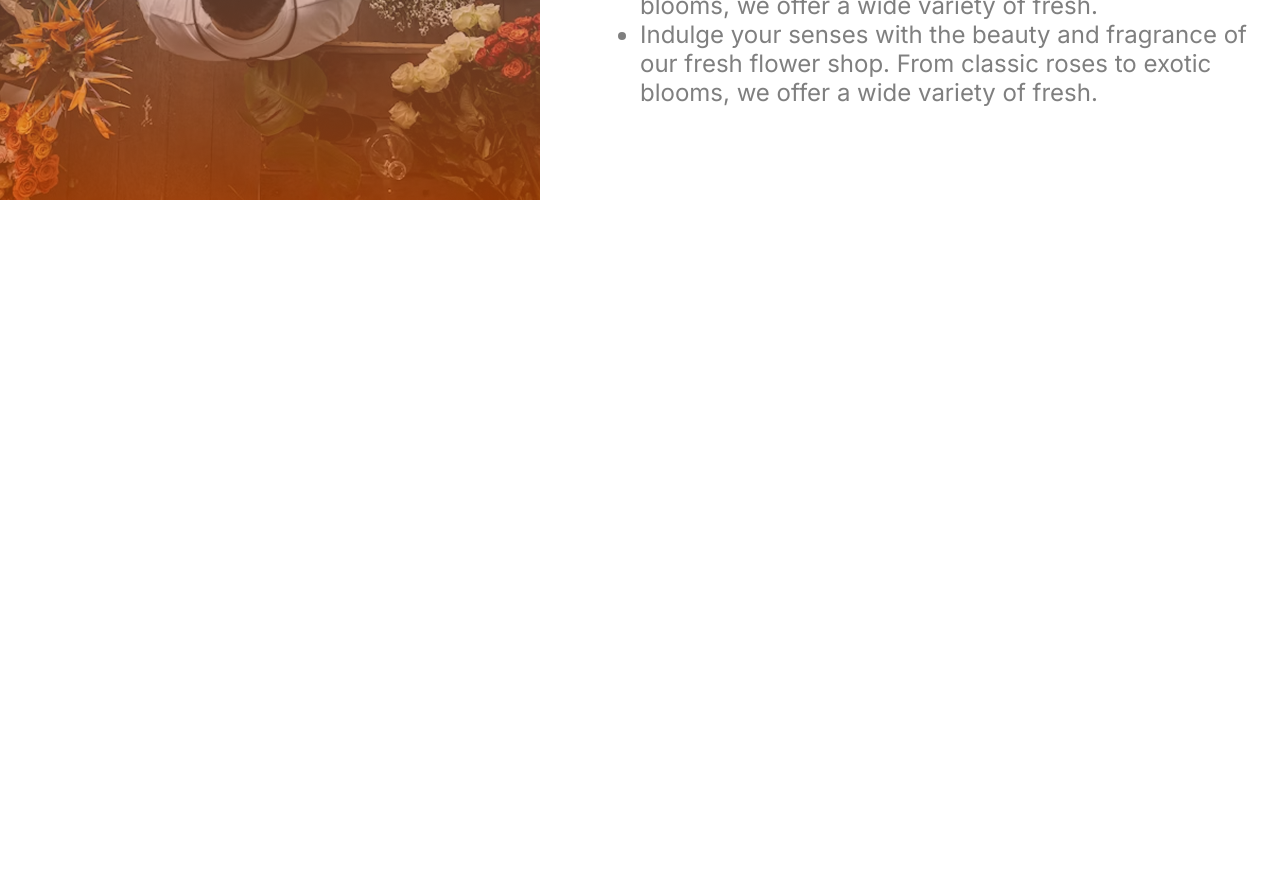
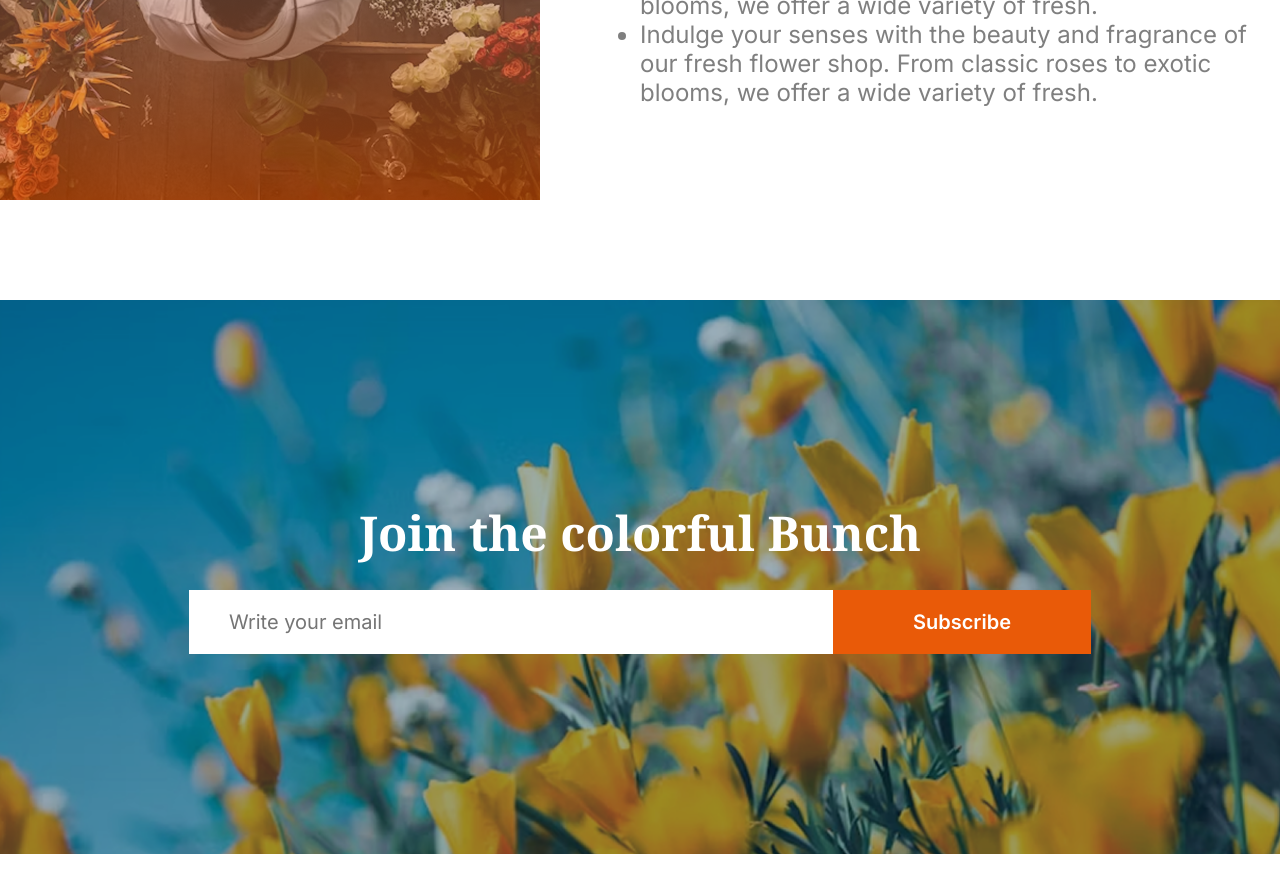
Before and after one commit to abrar-hossain20/responsive-flowers, a plain HTML site: page index.html in a window 1280 px wide. Shown: the part 2579-3471 px from the top of the page. Before the commit the page ends 2879 px from the top, so only its background shows below. Drawn offline with Linux system fonts and the light colour scheme.

Commit message:
added join section

```diff
--- a/index.html
+++ b/index.html
@@ -121,11 +121,25 @@
           </p>
         </div>
       </section>
-      <section class="latestDeals"></section>
+      <section class="latestDeals">
+
+      </section>
     </main>
 
-    <!-- colorful branch -->
-    <section class="colorfulBranch"></section>
+    <!-- join section -->
+    <section class="join">
+      <div class="joinContent">
+        <h1 class="hFont title">Join the colorful Bunch</h1>
+        <form class="joinForm">
+          <input id="emailInput"
+            type="email"
+            placeholder="Write your email"
+            class="pFont inputField"
+          />
+          <button type="submit" class="btn pFont">Subscribe</button>
+        </form>
+      </div>
+    </section>
 
     <footer class="footer"></footer>
   </body>
--- a/styles/style.css
+++ b/styles/style.css
@@ -152,7 +152,7 @@
 
 /* plants lover section */
 
-.plantsLoverSection{
+.plantsLoverSection {
   display: flex;
   justify-content: space-between;
   align-items: center;
@@ -163,10 +163,42 @@
 .plantsLoverContent {
   width: 50%;
 }
-#loverH1{
+#loverH1 {
   justify-content: left;
   margin-bottom: 20px;
 }
+
+/* Join section */
+.join {
+  background-image: url("../assets/news-letter-bg.png");
+  background-size: cover;
+  background-position: center;
+  background-repeat: no-repeat;
+  margin: 100px 0;
+}
+.joinContent {
+  display: flex;
+  flex-direction: column;
+  align-items: center;
+  justify-content: center;
+  padding: 200px 0;
+}
+.joinContent h1 {
+  color: rgb(255, 255, 255);
+  margin-bottom: 25px;
+}
+.joinForm {
+  display: flex;
+  align-items: center;
+  justify-content: center;
+}
+#emailInput{
+  padding: 20px 40px;
+  font-size: 1.25rem;
+  border: none;
+  width: 40.25rem;
+}
+
 /* responsive layout */
 @media screen and (max-width: 576px) {
   /* common styles */
@@ -236,7 +268,7 @@
     gap: 20px;
     margin: 0 16px;
   }
-  .plantsLoverSection img{
+  .plantsLoverSection img {
     width: 100%;
   }
   .plantsLoverContent {
@@ -247,7 +279,7 @@
     font-size: 1.5rem;
     font-weight: 700;
   }
-  #plantLoverDes{
+  #plantLoverDes {
     margin: 1rem;
   }
 }
```
